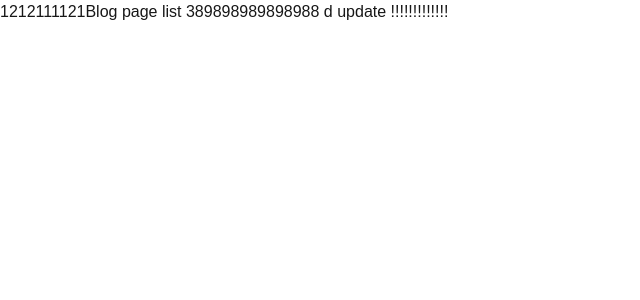
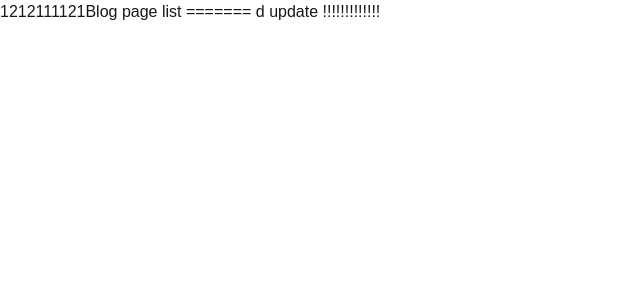
Before and after one commit to upiter-2005/ci-cd-project, a Next.js app: page /blog in a window 1280 px wide. Shown: the top 300 px of the page, without its empty margins (0-640 px from the left). Built offline with nearby package versions, Linux system fonts and the light colour scheme.

Commit message:
dev 1 commit

```diff
--- a/app/about/page.tsx
+++ b/app/about/page.tsx
@@ -1,3 +1,3 @@
 export default function About(){
-  return(<h2>About</h2>)
+  return(<h2>About fdff cvcv</h2>)
 }
--- a/app/blog/page.tsx
+++ b/app/blog/page.tsx
@@ -1,3 +1,3 @@
 export default function Blog(){
-  return(<h2>1212111121Blog page list 389898989898988 d update !!!!!!!!!!!!!</h2>)
+  return(<h2>1212111121Blog page list ======= d update !!!!!!!!!!!!!</h2>)
 }
```
